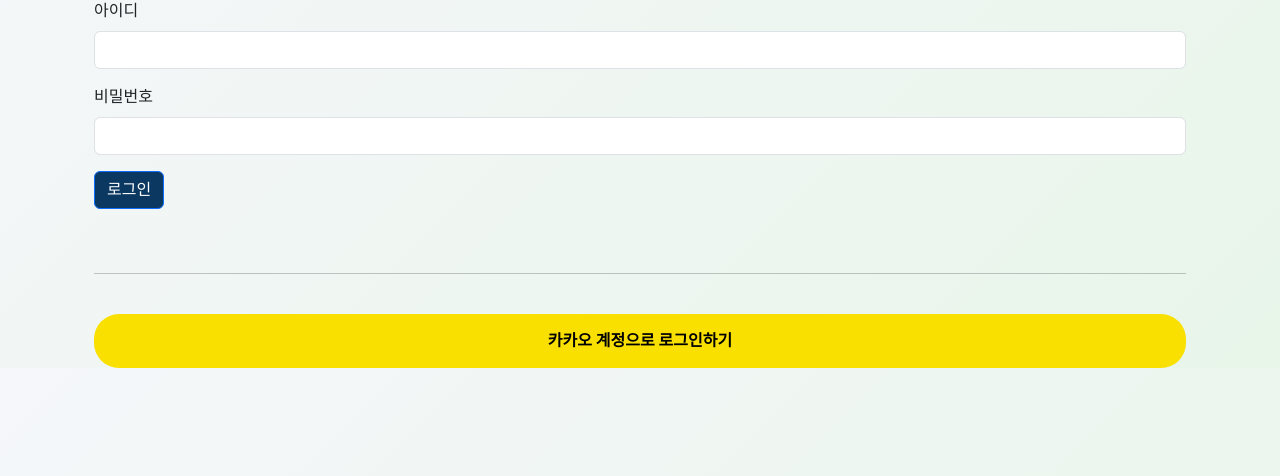
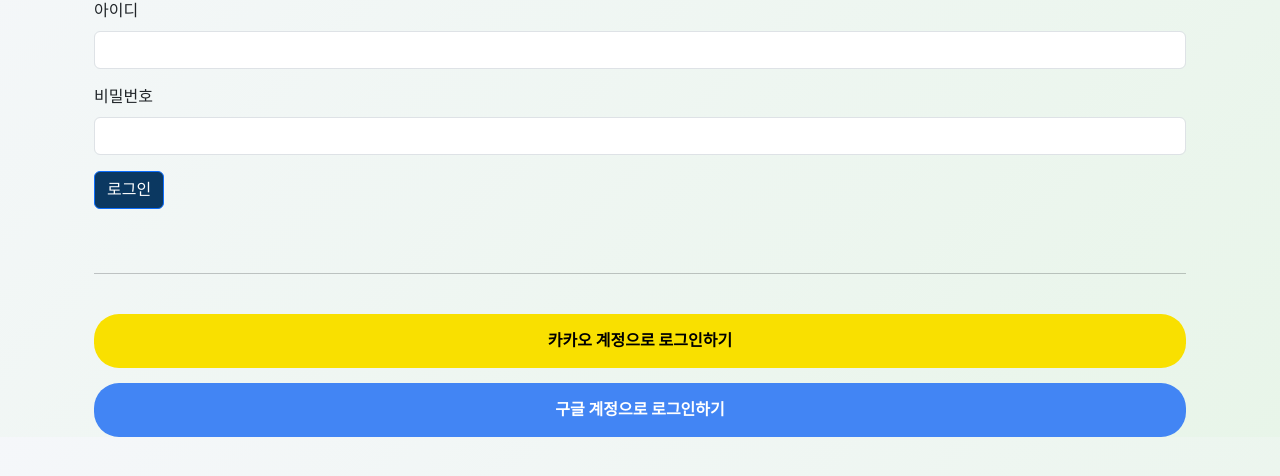
Before and after one commit to Joonim97/SceneTrip, a Django app: template accounts/templates/accounts/login.html in a window 1280 px wide. Shown: the part 165-641 px from the top of the page. Run offline with Django 4.2, Linux system fonts and the light colour scheme; the template is opened without the code that fills it, so the values that code supplies are empty.

Commit message:
feat: google social login

```diff
--- a/accounts/templates/accounts/login.html
+++ b/accounts/templates/accounts/login.html
@@ -20,11 +20,33 @@
     display: flex;
     justify-content: center;
     align-items: center;
-}
+    margin-bottom: 15px; /* Add space between buttons */
+  }
 
   .kakao-login-btn:hover {
       background-color: #C3E16C; /* Slightly darker yellow on hover */
       cursor: pointer; /* Hand cursor on hover */
+  }
+
+  .google-login-btn {
+    display: inline-block;
+    background-color: #4285F4; /* Google's blue */
+    color: white; /* Text color */
+    padding: 15px 30px;
+    border-radius: 25px;
+    border: 0px solid black;
+    text-decoration: none;
+    font-weight: bold;
+    font-size: 16px;
+    text-align: center;
+    display: flex;
+    justify-content: center;
+    align-items: center;
+  }
+
+  .google-login-btn:hover {
+      background-color: #357AE8; /* Slightly darker blue on hover */
+      cursor: pointer;
   }
 </style>
 
@@ -43,7 +65,10 @@
     <br><br><br>
     <hr>
     <br>
+    <!-- 카카오 로그인 버튼 -->
     <a href="{% url 'accounts:kakaologinpage' %}" class="kakao-login-btn">카카오 계정으로 로그인하기</a>
+    <!-- 구글 로그인 버튼 -->
+    <a href="{% url 'accounts:social-login' provider='google' %}" class="google-login-btn">구글 계정으로 로그인하기</a>
   </form>
 
   <!-- 메시지 팝업 -->
--- a/accounts/urls.py
+++ b/accounts/urls.py
@@ -46,8 +46,8 @@
 
     # 소셜 로그인
     path('kakaologinpage/', views.kakaologinpage, name='kakaologinpage'),
-    path('social/login/<str:provider>/', SocialLoginView.as_view() ,name='kakao-login'),  # 카카오 로그인 URL
-    path('social/callback/<str:provider>/', SocialCallbackView.as_view(), name='kakao-callback'),  # 카카오 콜백 URL
+    path('social/login/<str:provider>/', SocialLoginView.as_view(), name='social-login'),  # 카카오 및 구글 로그인 URL
+    path('social/callback/<str:provider>/', SocialCallbackView.as_view(), name='social-callback'),  # 카카오 및 구글 콜백 URL
     path('set_nickname/', SetNicknameView.as_view(), name='set-nickname'),
-    path('<str:nickname>/edit/', EditProfileView.as_view(), name='edit_profile'), #회원정보 수정
+    path('<str:nickname>/edit/', EditProfileView.as_view(), name='edit_profile'),  # 회원정보 수정
 ]
--- a/locations/management/commands/import_locations.py
+++ b/locations/management/commands/import_locations.py
@@ -8,7 +8,7 @@
     help = 'Import data from CSV file'
 
     def handle(self, *args, **kwargs):
-        with open(r"C:\SceneTrip\한국문화정보원_미디어콘텐츠 영상 촬영지 데이터_20221125.csv", newline="", encoding="cp949") as csvfile:
+        with open(r"C:\Users\김경민\Desktop\vvv\SceneTrip\한국문화정보원_미디어콘텐츠 영상 촬영지 데이터_20221125.csv", newline="", encoding="cp949") as csvfile:
             reader = csv.DictReader(csvfile)
             for row in reader:
                 location, created = Location.objects.update_or_create(
```
Also changed, not shown: SceneTrip/settings.py (+8 -1 lines), accounts/emails.py (+4 -4 lines), accounts/views.py (+67 -47 lines).
